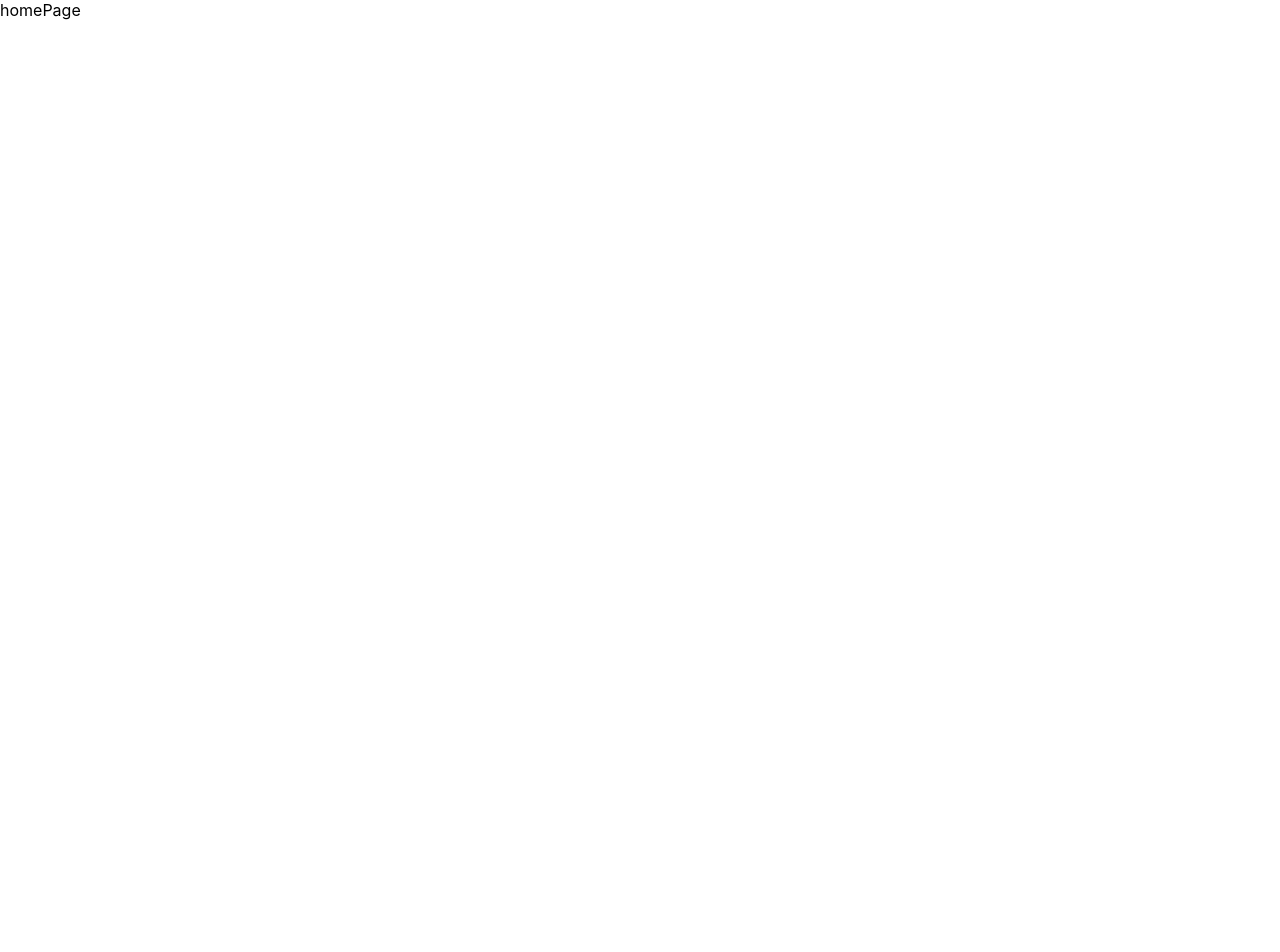
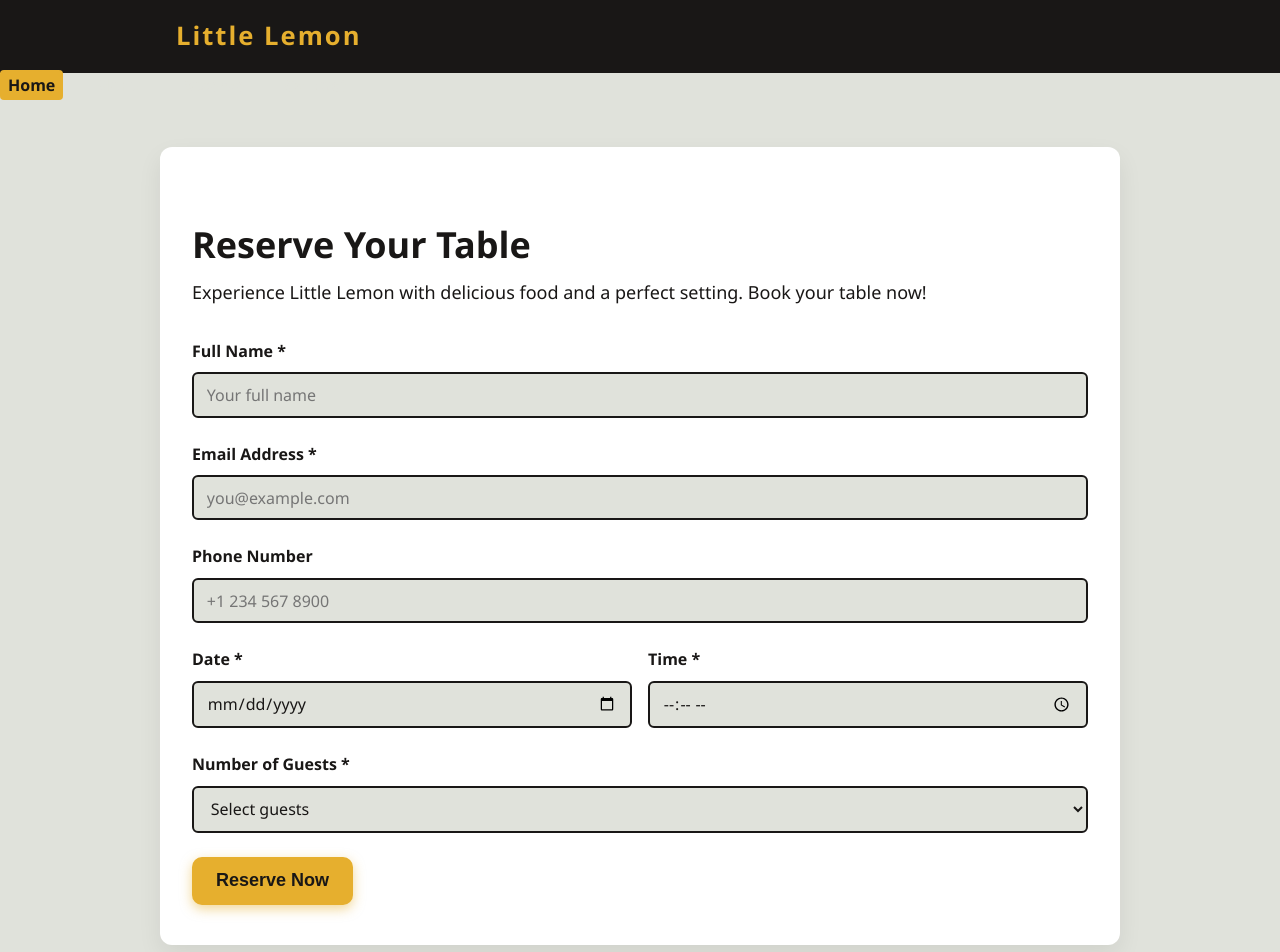
Before and after one commit to Xthedesignerr/meta-capstone, a React (Create React App) app: page / in a window 1280 px wide. Shown: the top 952 px of the page. Before the commit the page ends 800 px from the top, so only its background shows below. Built offline with nearby package versions, Linux system fonts and the light colour scheme.

Commit message:
Assed meta tags & OPG

```diff
--- a/public/index.html
+++ b/public/index.html
@@ -24,7 +24,21 @@
       work correctly both with client-side routing and a non-root public URL.
       Learn how to configure a non-root public URL by running `npm run build`.
     -->
-    <title>React App</title>
+
+     <!-- ✅ SEO Description -->
+     <meta name="description" content="Little Lemon is a family-owned Mediterranean restaurant offering delicious, authentic meals and a warm atmosphere." />
+
+     <!-- ✅ Open Graph Tags for Social Media -->
+     <meta property="og:title" content="Little Lemon - Authentic Mediterranean Dining" />
+     <meta property="og:description" content="Join us at Little Lemon for mouth-watering dishes, handcrafted with love and Mediterranean tradition." />
+     <meta property="og:image" content="%PUBLIC_URL%/og-image.jpg" />
+     <meta property="og:url" content="https://www.littlelemon.com" />
+     <meta property="og:type" content="website" />
+
+     <!-- ✅ Twitter Card Support -->
+     <meta name="twitter:card" content="summary_large_image" />
+
+    <title>Little Lemon Restaurant</title>
   </head>
   <body>
     <noscript>You need to enable JavaScript to run this app.</noscript>
--- a/src/App.js
+++ b/src/App.js
@@ -1,11 +1,19 @@
 import './App.css';
+import Header from './Components/Header';
+import Nav from './Components/Nav';
+import Main from './Components/Main';
+import Footer from './Components/Footer';
 
 function App() {
   return (
-    <div >
-      homePage
-    </div>
+    <>
+      <Header />
+      <Nav />
+      <Main />
+      <Footer />
+    </>
   );
 }
 
+
 export default App;
--- /dev/null
+++ b/src/Components/Footer.js
@@ -0,0 +1,12 @@
+import React from 'react';
+import './style.css';
+
+const Footer = () => {
+  return (
+    <footer className="footer container">
+      <p>© 2025 Little Lemon. Crafted with ❤️ in the islands.</p>
+    </footer>
+  );
+};
+
+export default Footer;
--- /dev/null
+++ b/src/Components/Header.js
@@ -0,0 +1,16 @@
+
+
+import React from 'react';
+import './style.css';
+
+const Header = () => {
+  return (
+    <header className="header">
+      <div className="container header-container">
+        <div className="logo">Little Lemon</div>
+      </div>
+    </header>
+  );
+};
+
+export default Header;
--- /dev/null
+++ b/src/Components/Main.js
@@ -0,0 +1,151 @@
+import React, { useState } from 'react';
+
+const Main = () => {
+  const [formData, setFormData] = useState({
+    name: '',
+    email: '',
+    phone: '',
+    date: '',
+    time: '',
+    guests: '',
+  });
+  const [submitted, setSubmitted] = useState(false);
+
+  const handleChange = (e) => {
+    const { name, value } = e.target;
+    setFormData((prev) => ({ ...prev, [name]: value }));
+  };
+
+  const handleSubmit = (e) => {
+    e.preventDefault();
+
+    // Simple validation
+    if (!formData.name || !formData.email || !formData.date || !formData.time || !formData.guests) {
+      alert('Please fill in all required fields.');
+      return;
+    }
+
+    setSubmitted(true);
+
+    // Reset form after showing confirmation
+    setTimeout(() => {
+      setFormData({
+        name: '',
+        email: '',
+        phone: '',
+        date: '',
+        time: '',
+        guests: '',
+      });
+      setSubmitted(false);
+    }, 5000);
+  };
+
+  return (
+    <main className="container main-section" id="reserve">
+      <section className="reservation-section">
+        <h1>Reserve Your Table</h1>
+        <p>Experience Little Lemon with delicious food and a perfect setting. Book your table now!</p>
+        <form className="reservation-form" onSubmit={handleSubmit} autoComplete="off" noValidate>
+          <div className="form-group">
+            <label htmlFor="name">Full Name *</label>
+            <input
+              id="name"
+              name="name"
+              type="text"
+              placeholder="Your full name"
+              value={formData.name}
+              onChange={handleChange}
+              required
+            />
+          </div>
+
+          <div className="form-group">
+            <label htmlFor="email">Email Address *</label>
+            <input
+              id="email"
+              name="email"
+              type="email"
+              placeholder="you@example.com"
+              value={formData.email}
+              onChange={handleChange}
+              required
+            />
+          </div>
+
+          <div className="form-group">
+            <label htmlFor="phone">Phone Number</label>
+            <input
+              id="phone"
+              name="phone"
+              type="tel"
+              placeholder="+1 234 567 8900"
+              value={formData.phone}
+              onChange={handleChange}
+            />
+          </div>
+
+          <div className="form-row">
+            <div className="form-group half-width">
+              <label htmlFor="date">Date *</label>
+              <input
+                id="date"
+                name="date"
+                type="date"
+                value={formData.date}
+                onChange={handleChange}
+                required
+              />
+            </div>
+
+            <div className="form-group half-width">
+              <label htmlFor="time">Time *</label>
+              <input
+                id="time"
+                name="time"
+                type="time"
+                value={formData.time}
+                onChange={handleChange}
+                required
+              />
+            </div>
+          </div>
+
+          <div className="form-group">
+            <label htmlFor="guests">Number of Guests *</label>
+            <select
+              id="guests"
+              name="guests"
+              value={formData.guests}
+              onChange={handleChange}
+              required
+            >
+              <option value="" disabled>
+                Select guests
+              </option>
+              <option value="1">1 Guest</option>
+              <option value="2">2 Guests</option>
+              <option value="3">3 Guests</option>
+              <option value="4">4 Guests</option>
+              <option value="5">5 Guests</option>
+              <option value="6">6 Guests</option>
+              <option value="7+">7+ Guests</option>
+            </select>
+          </div>
+
+          <button type="submit" className="btn-primary" disabled={submitted}>
+            {submitted ? 'Reserved!' : 'Reserve Now'}
+          </button>
+        </form>
+
+        {submitted && (
+          <div className="confirmation-message" role="alert" aria-live="polite">
+            Thank you for your reservation! We look forward to welcoming you.
+          </div>
+        )}
+      </section>
+    </main>
+  );
+};
+
+export default Main;
--- /dev/null
+++ b/src/Components/Nav.js
@@ -0,0 +1,16 @@
+import React from 'react';
+import './style.css';
+const Nav = () => {
+  return (
+    <nav className="nav">
+      <ul className="nav-links">
+        <li><a href="#home" className="active">Home</a></li>
+        <li><a href="#menu">Menu</a></li>
+        <li><a href="#reserve">Reserve</a></li>
+        <li><a href="#contact">Contact</a></li>
+      </ul>
+    </nav>
+  );
+};
+
+export default Nav;
--- /dev/null
+++ b/src/Components/style.css
@@ -0,0 +1,191 @@
+/* Colors */
+:root {
+    --eerie-black: #191716ff;
+    --xanthous: #e6af2eff;
+    --alabaster: #e0e2dbff;
+    --font-family: 'Segoe UI', Tahoma, Geneva, Verdana, sans-serif;
+  }
+
+  *,
+  *::before,
+  *::after {
+    box-sizing: border-box;
+  }
+
+  body {
+    margin: 0;
+    background-color: var(--alabaster);
+    color: var(--eerie-black);
+    font-family: var(--font-family);
+    line-height: 1.6;
+    min-height: 100vh;
+    display: flex;
+    flex-direction: column;
+  }
+
+  /* Container */
+  .container {
+    max-width: 960px;
+    margin: 0 auto;
+    padding: 0 1rem;
+  }
+
+  /* HEADER */
+  .header {
+    background-color: var(--eerie-black);
+    padding: 1rem 0;
+  }
+
+  .header-container {
+    display: flex;
+    justify-content: space-between;
+    align-items: center;
+  }
+
+  .logo {
+    font-weight: 700;
+    font-size: 1.6rem;
+    color: var(--xanthous);
+    letter-spacing: 2px;
+    user-select: none;
+  }
+
+  /* NAVIGATION */
+  .nav .nav-links {
+    list-style: none;
+    display: flex;
+    gap: 1.5rem;
+    margin: 0;
+    padding: 0;
+  }
+
+  .nav-links a {
+    color: var(--alabaster);
+    text-decoration: none;
+    font-weight: 600;
+    font-size: 1rem;
+    padding: 0.25rem 0.5rem;
+    border-radius: 4px;
+    transition: background-color 0.3s ease, color 0.3s ease;
+  }
+
+  .nav-links a:hover,
+  .nav-links a.active {
+    background-color: var(--xanthous);
+    color: var(--eerie-black);
+  }
+
+  /* MAIN RESERVATION SECTION */
+  .main-section {
+    flex-grow: 1;
+    padding: 3rem 0;
+  }
+
+  .reservation-section {
+    background-color: white;
+    padding: 2.5rem 2rem;
+    border-radius: 12px;
+    box-shadow: 0 10px 25px rgba(0, 0, 0, 0.07);
+  }
+
+  .reservation-section h1 {
+    margin-bottom: 0.25rem;
+    font-weight: 700;
+    font-size: 2.25rem;
+    color: var(--eerie-black);
+  }
+
+  .reservation-section p {
+    margin-top: 0;
+    margin-bottom: 2rem;
+    color: var(--eerie-black);
+    font-weight: 400;
+    font-size: 1.125rem;
+  }
+
+  .reservation-form {
+    display: flex;
+    flex-direction: column;
+    gap: 1.5rem;
+  }
+
+  .form-group {
+    display: flex;
+    flex-direction: column;
+  }
+
+  label {
+    font-weight: 600;
+    margin-bottom: 0.5rem;
+    color: var(--eerie-black);
+  }
+
+  input,
+  select {
+    padding: 0.6rem 0.8rem;
+    border: 2px solid var(--eerie-black);
+    border-radius: 6px;
+    font-size: 1rem;
+    font-family: var(--font-family);
+    transition: border-color 0.3s ease;
+    background-color: var(--alabaster);
+    color: var(--eerie-black);
+  }
+
+  input:focus,
+  select:focus {
+    outline: none;
+    border-color: var(--xanthous);
+    background-color: white;
+  }
+
+  .form-row {
+    display: flex;
+    gap: 1rem;
+    flex-wrap: wrap;
+  }
+
+  .half-width {
+    flex: 1;
+    min-width: 150px;
+  }
+
+  .btn-primary {
+    background-color: var(--xanthous);
+    color: var(--eerie-black);
+    font-weight: 700;
+    padding: 0.85rem 1.5rem;
+    border: none;
+    border-radius: 10px;
+    cursor: pointer;
+    font-size: 1.125rem;
+    transition: background-color 0.3s ease, color 0.3s ease;
+    align-self: flex-start;
+    box-shadow: 0 4px 12px rgba(230, 175, 46, 0.5);
+  }
+
+  .btn-primary:hover,
+  .btn-primary:focus {
+    background-color: #d49b00;
+    color: var(--alabaster);
+    outline: none;
+    box-shadow: 0 6px 15px rgba(212, 155, 0, 0.7);
+  }
+
+  /* Confirmation message */
+  .confirmation-message {
+    margin-top: 1.5rem;
+    padding: 1rem 1.5rem;
+    border-radius: 8px;
+    background-color: var(--xanthous);
+    color: var(--eerie-black);
+    font-weight: 600;
+    font-size: 1.125rem;
+    text-align: center;
+    user-select: none;
+  }
+
+  /* FOOTER */
+  .footer {
+    background-color: var(--alabaster);
+  }
```
Also changed, not shown: src/assets/Logo.svg (added), 1 other file (tests, documents, lock files or other folders).
